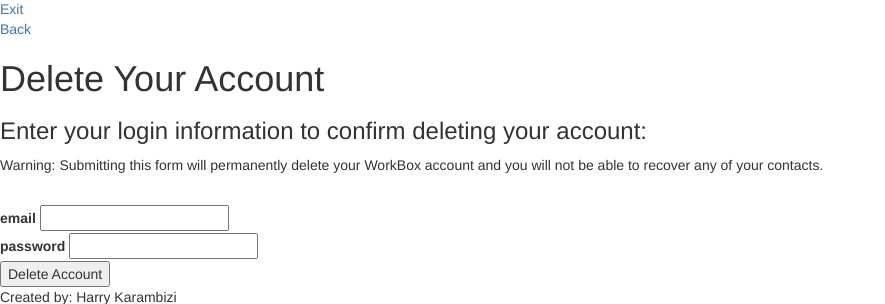
After one commit to hkarambizi/WorkBox-App, a Node project: template views/users/delete.hbs in a window 1280 px wide. The commit adds this page. Shown: the part 371-675 px from the top of the page, without its empty margins (0-885 px from the left). Run offline with Node 20 templates, Linux system fonts and the light colour scheme; the template is opened without the code that fills it, so the values that code supplies are empty.

Commit message:
Created a User profile delete.

```diff
--- a/helpers/auth.js
+++ b/helpers/auth.js
@@ -19,13 +19,13 @@ function loginUser(req, res, next) {
     if (foundUser == null) {
       res.json({status: 401, data: "unauthorized"})
 
-    } else if (bcrypt.compareSync(password, foundUser.password_digest)) {
       req.session.currentUser = foundUser;
     }
     next()
   })
   .catch(function(err){
     res.json({status: 500, data: err})
+
   });
 }
 
--- a/views/layout.hbs
+++ b/views/layout.hbs
@@ -34,5 +34,6 @@
 	<!-- Latest compiled and minified JavaScript -->
 	<script src="https://maxcdn.bootstrapcdn.com/bootstrap/3.3.7/js/bootstrap.min.js" integrity="sha384-Tc5IQib027qvyjSMfHjOMaLkfuWVxZxUPnCJA7l2mCWNIpG9mGCD8wGNIcPD7Txa" crossorigin="anonymous"></script>
 	<script type="text/javascript" src="/script.js"></script>
+	<script type="text/javascript" src="../helpers.auth.js"></script>
   </body>
 </html>
--- /dev/null
+++ b/views/users/delete.hbs
@@ -0,0 +1,20 @@
+<div>
+	<a href="site-map.html" onclick="history.go(-1)">Back</a>
+</div>
+
+<h1>Delete Your Account</h1>
+<h3>Enter your login information to confirm deleting your account:</h3>
+
+<p>Warning: Submitting this form will permanently delete your WorkBox account and you will not be able to recover any of your contacts.</p>
+<br>
+<form action="/users/{{user.id}}?_method=DELETE" method="post">
+  <div>
+    <label for="email">email</label>
+    <input type="text" name="email">
+  </div>
+  <div>
+    <label for="password">password</label>
+    <input type="password" name="password">
+  </div>
+  <input type="submit" value="Delete Account">
+</form>
--- a/views/users/login.hbs
+++ b/views/users/login.hbs
@@ -6,7 +6,7 @@
   </div>
   <div>
     <label for="password">password</label>
-    <input type="text" name="password">
+    <input type="password" name="password">
   </div>
   <input type="submit" value="Submit">
 </form>
--- a/views/users/show.hbs
+++ b/views/users/show.hbs
@@ -1,5 +1,5 @@
 <form method="POST" action="/sessions?_method=DELETE"><button class="btn btn-danger">Log Out</button></form>
-
+<a href="/users/{{user.id}}/delete" class="btn btn-danger">Delete Your Account?</a>
 <h1>Welcome: {{user.userFirstName}}</h1>
 
 		<div class="user-container-show">
```
Also changed, not shown: controllers/userController.js (+21 -0 lines).
